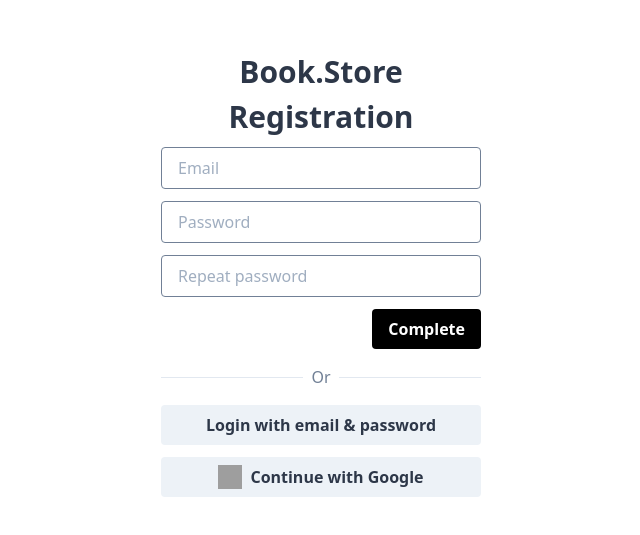
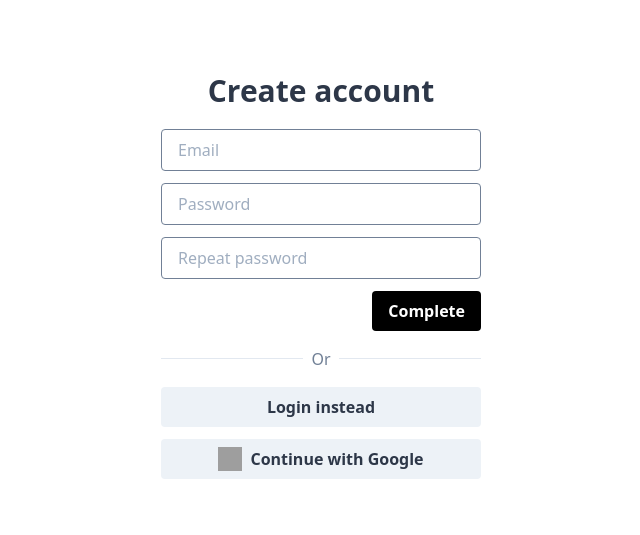
Before and after one commit to vladislavkn/Book-store, a Vue app: page /sign-up in a window 1280 px wide. Shown: the part 127-662 px from the top of the page, without its empty margins (319-959 px from the left). Built offline with nearby package versions, Linux system fonts and the light colour scheme; no server answers; grey boxes are pictures that could not be loaded.

Commit message:
feat: use AuthForm component in Sign-up view

```diff
--- a/src/views/Sign-up.vue
+++ b/src/views/Sign-up.vue
@@ -1,91 +1,33 @@
 <template>
   <EmptyLayout class="flex-col">
-    <h1 class="text-3xl font-bold text-gray-800 max-w-xs text-center mb-2">
-      Book.Store Registration
+    <h1 class="text-3xl font-bold text-gray-800 max-w-xs text-center mb-4">
+      Create account
     </h1>
-    <form class="max-w-xs w-full mb-4 space-y-3" @submit.prevent="submit">
-      <input
-        class="InputText"
-        type="email"
-        placeholder="Email"
-        required
-        v-model="email"
-      />
-      <input
-        class="InputText"
-        type="password"
-        placeholder="Password"
-        required
-        min="8"
-        max="16"
-        v-model="password"
-      />
-      <input
-        class="InputText"
-        type="password"
-        placeholder="Repeat password"
-        required
-        min="8"
-        max="16"
-        v-model="passwordRepeat"
-      />
-      <div class="flex items-center justify-between">
-        <div class="text-sm text-red-400 mr-2">
-          {{ error }}
-        </div>
-        <button
-          class="Button Button__primary"
-          type="submit"
-          :disabled="!!error || isLoading"
-        >
-          {{ isLoading ? "Loading" : "Complete" }}
-        </button>
-      </div>
-    </form>
-    <div class="text-center mb-4 max-w-xs w-full relative">
-      <div class="Divider" />
-      <span class="text-gray-600 px-2 bg-white z-10 relative">Or</span>
-    </div>
-    <div class="max-w-xs w-full space-y-3">
-      <router-link to="/sing-in" class="Button Button_secondary w-full">
-        Login with email & password
-      </router-link>
-      <button class="Button Button_secondary w-full" @click="loginWithGoogle">
-        <img
-          class="h-6 w-6"
-          src="https://lh3.googleusercontent.com/COxitqgJr1sJnIDe8-jiKhxDx1FrYbtRHKJ9z_hELisAlapwE9LUPh6fcXIfb5vwpbMl4xl9H9TRFPc5NOO8Sb3VSgIBrfRYvW6cUA"
-          alt="Google logo"
-        />
-        Continue with Google
-      </button>
-    </div>
+    <AuthForm
+      :showPasswordRepeat="true"
+      :isLoading="isLoading"
+      :error="error"
+      linkRoute="/sign-in"
+      linkText="Login instead"
+      @validationError="handleValidationError"
+      @submit="submit"
+      @loginWithGoogle="loginWithGoogle"
+    />
   </EmptyLayout>
 </template>
 
 <script>
 import EmptyLayout from "../components/EmptyLayout.vue";
+import AuthForm from "../components/AuthForm.vue";
 
 export default {
-  components: { EmptyLayout },
+  components: { EmptyLayout, AuthForm },
   data: () => ({
-    email: "",
-    password: "",
-    passwordRepeat: "",
-    error: null,
     isLoading: false,
+    error: "",
   }),
-  watch: {
-    passwordRepeat(newValue) {
-      this.error = newValue != this.password ? "Passwords don't match!" : null;
-    },
-    password(newValue) {
-      this.error =
-        newValue != this.passwordRepeat ? "Passwords don't match!" : null;
-    },
-  },
   methods: {
     submit() {
-      if (this.error) return;
       this.isLoading = true;
       this.$store
         .dispatch("registerUser", {
@@ -104,6 +46,9 @@ export default {
         .catch((error) => (this.error = error.message))
         .finally(() => (this.isLoading = false));
     },
+    handleValidationError(validationError) {
+      this.error = validationError;
+    },
   },
 };
 </script>
```
